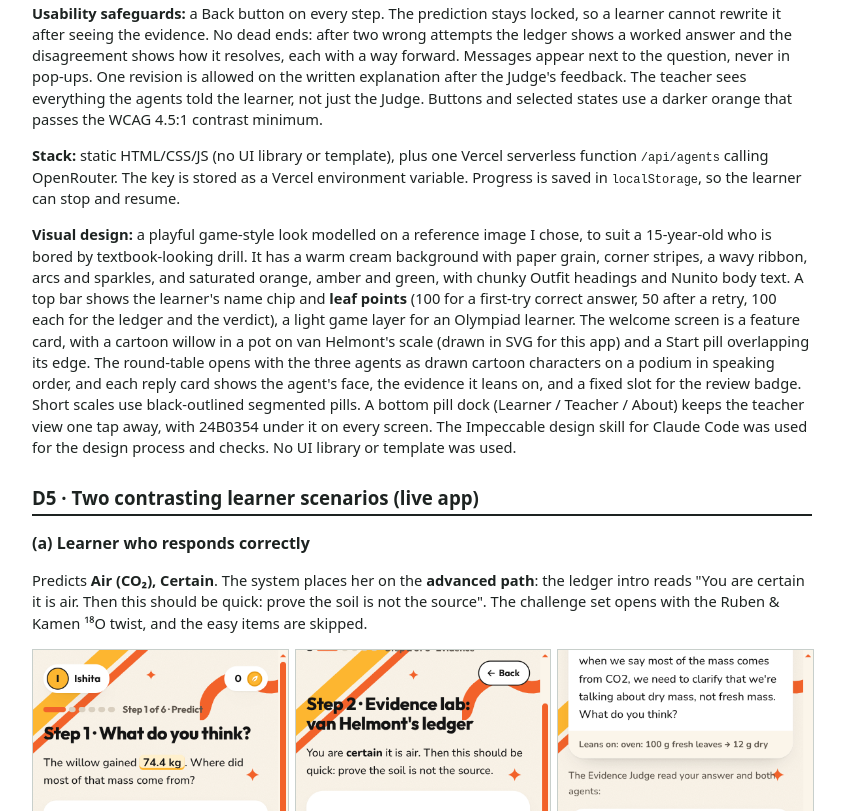
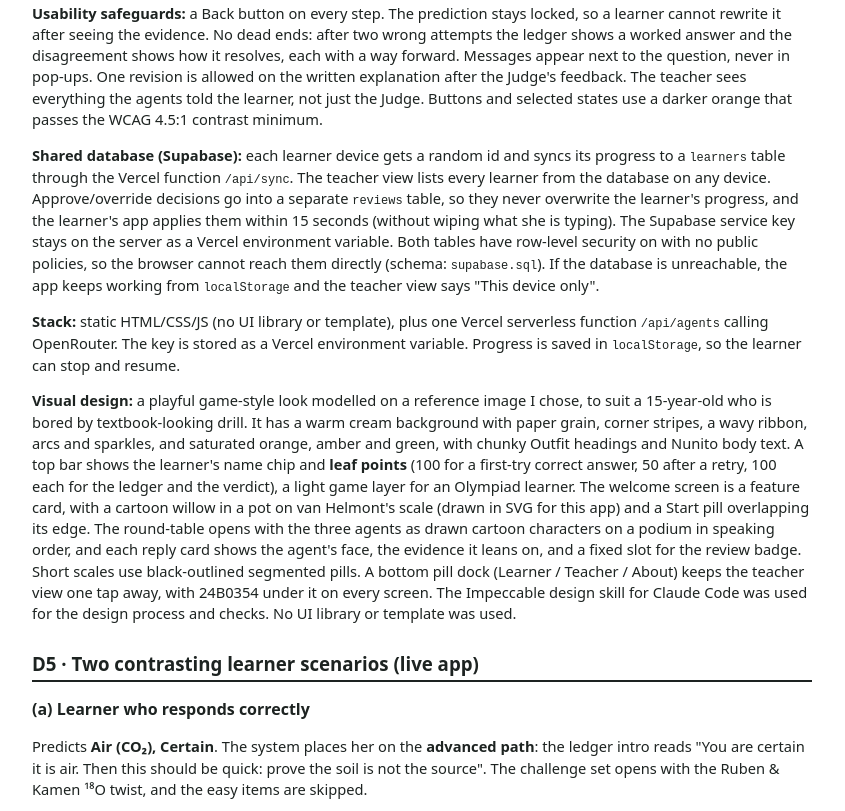
Before and after one commit to devilevil100/et617-endsem-24b0354, a plain HTML site: page report/report.html in a window 1280 px wide. Shown: the part 3249-4060 px from the top of the page, without its empty margins (218-1063 px from the left). Drawn offline with Linux system fonts and the light colour scheme.

Commit message:
Report: shared database section

```diff
--- a/report/report.html
+++ b/report/report.html
@@ -99,6 +99,7 @@
 </table>
 <p><b>C5, as it appears in the app:</b> every AI judgement (round-table and T5) shows a badge: <i>Waiting for teacher review</i>, <i>Approved by your teacher</i> or <i>Your teacher rewrote this feedback</i>. The teacher view lists each judgement with the learner's text, the AI verdict and its source (live AI or recorded sample), plus Approve and Override buttons.</p>
 <p><b>Usability safeguards:</b> a Back button on every step. The prediction stays locked, so a learner cannot rewrite it after seeing the evidence. No dead ends: after two wrong attempts the ledger shows a worked answer and the disagreement shows how it resolves, each with a way forward. Messages appear next to the question, never in pop-ups. One revision is allowed on the written explanation after the Judge's feedback. The teacher sees everything the agents told the learner, not just the Judge. Buttons and selected states use a darker orange that passes the WCAG 4.5:1 contrast minimum.</p>
+<p><b>Shared database (Supabase):</b> each learner device gets a random id and syncs its progress to a <code>learners</code> table through the Vercel function <code>/api/sync</code>. The teacher view lists every learner from the database on any device. Approve/override decisions go into a separate <code>reviews</code> table, so they never overwrite the learner&#39;s progress, and the learner&#39;s app applies them within 15 seconds (without wiping what she is typing). The Supabase service key stays on the server as a Vercel environment variable. Both tables have row-level security on with no public policies, so the browser cannot reach them directly (schema: <code>supabase.sql</code>). If the database is unreachable, the app keeps working from <code>localStorage</code> and the teacher view says "This device only".</p>
 <p><b>Stack:</b> static HTML/CSS/JS (no UI library or template), plus one Vercel serverless function <code>/api/agents</code> calling OpenRouter. The key is stored as a Vercel environment variable. Progress is saved in <code>localStorage</code>, so the learner can stop and resume.</p>
 <p><b>Visual design:</b> a playful game-style look modelled on a reference image I chose, to suit a 15-year-old who is bored by textbook-looking drill. It has a warm cream background with paper grain, corner stripes, a wavy ribbon, arcs and sparkles, and saturated orange, amber and green, with chunky Outfit headings and Nunito body text. A top bar shows the learner&#39;s name chip and <b>leaf points</b> (100 for a first-try correct answer, 50 after a retry, 100 each for the ledger and the verdict), a light game layer for an Olympiad learner. The welcome screen is a feature card, with a cartoon willow in a pot on van Helmont&#39;s scale (drawn in SVG for this app) and a Start pill overlapping its edge. The round-table opens with the three agents as drawn cartoon characters on a podium in speaking order, and each reply card shows the agent&#39;s face, the evidence it leans on, and a fixed slot for the review badge. Short scales use black-outlined segmented pills. A bottom pill dock (Learner / Teacher / About) keeps the teacher view one tap away, with 24B0354 under it on every screen. The Impeccable design skill for Claude Code was used for the design process and checks. No UI library or template was used.</p>
 
@@ -173,7 +174,7 @@ You are the EVIDENCE JUDGE agent. The learner is Ishita, 15, a Class 10 Olympiad
 <tr><td>LO2 Interpret</td><td>Ledger and T2: first-try correctness; a new data table (potted maize) in the post-test</td><td>≥ 80% first-try correct on the new table</td></tr>
 <tr><td>LO3 Compare</td><td>Disagreement verdict + T4 prediction; post-test: "Which weighs more after drying: 1 kg cucumber or 1 kg wood?" with a reason</td><td>≥ 75% correct with a fresh/dry reason</td></tr>
 </table>
-<p><b>Log data collected</b> (per learner, timestamped in <code>localStorage</code>, visible in the teacher view): screen transitions, prediction and confidence, ledger tries, round-table verdict and source (AI or sample), oven maximum hours, disagreement verdicts, each answer with tries and misconception code, hints, alternative-explanation triggers, teacher approve/override, total time.</p>
+<p><b>Log data collected</b> (per learner, timestamped, kept in <code>localStorage</code> and synced to the Supabase <code>learners</code> table, so it can be analysed across a class; teacher decisions are in <code>reviews</code>): screen transitions, prediction and confidence, ledger tries, round-table verdict and source (AI or sample), oven maximum hours, disagreement verdicts, each answer with tries and misconception code, hints, alternative-explanation triggers, teacher approve/override, total time.</p>
 <p><b>AI quality metrics:</b> teacher override rate (target &lt; 15%), the share of AI calls falling back to samples (target &lt; 5%), and agreement between the AI Judge and the teacher on 30 sampled T5 answers (target ≥ 85%).</p>
 <p><b>Success overall:</b> the misconception rate (soil or water as the main dry-mass source) falls from the pre-test prediction to the delayed post-test by at least 50 percentage points, with a median session time of 20 minutes or less.</p>
 
```
